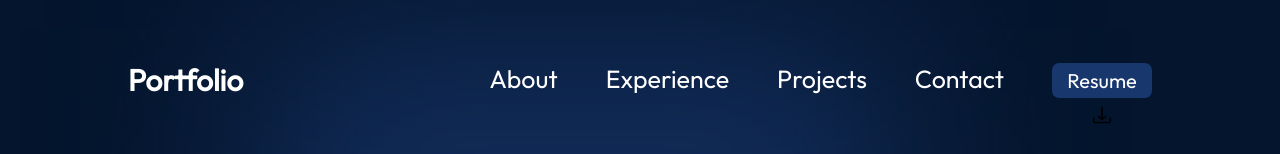
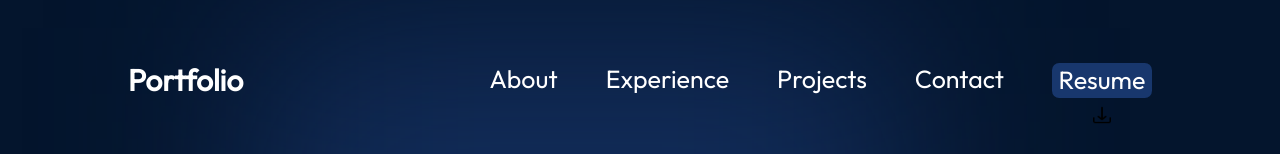
Before and after one commit to azharisamra/Portfolio, a React (Vite) app: page / in a window 1280 px wide. Shown: the top 154 px of the page. Built offline with nearby package versions, Linux system fonts and the light colour scheme.

Commit message:
download issue fix

```diff
--- a/src/Components/Navbar/Navbar.jsx
+++ b/src/Components/Navbar/Navbar.jsx
@@ -41,8 +41,7 @@ function Navbar() {
           <li>
             <div className={styles.button} data-tooltip="Size: 20Mb">
               <div className={styles.button_wrapper}>
-                <div className={styles.text}>Resume</div>
-
+                <a href={downloadResume} className={styles.text}>Resume</a>
                 <a href={downloadResume} className={styles.icon}>
                   <img
                     src={getImageUrl("nav/download.png")} // Replace "path/to/download-icon.png" with the actual path to your PNG image
```
